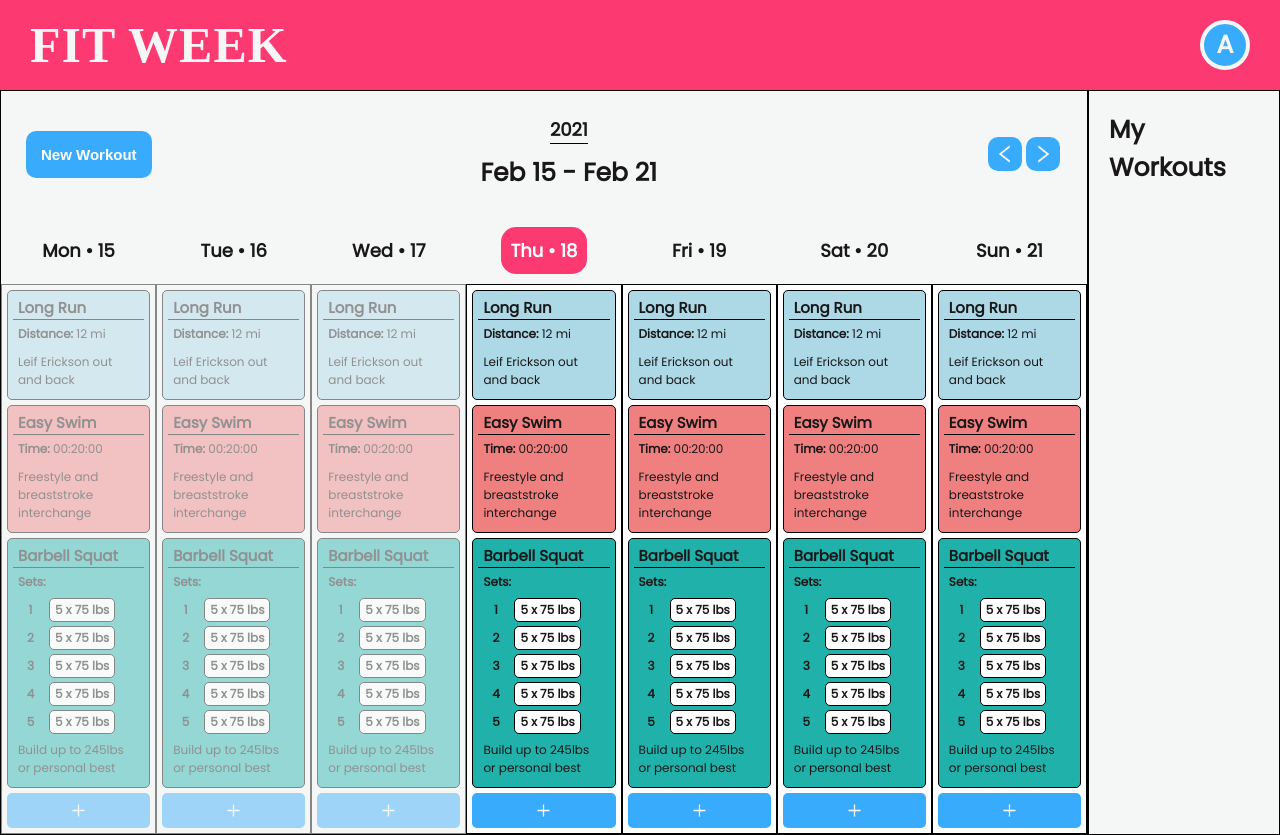
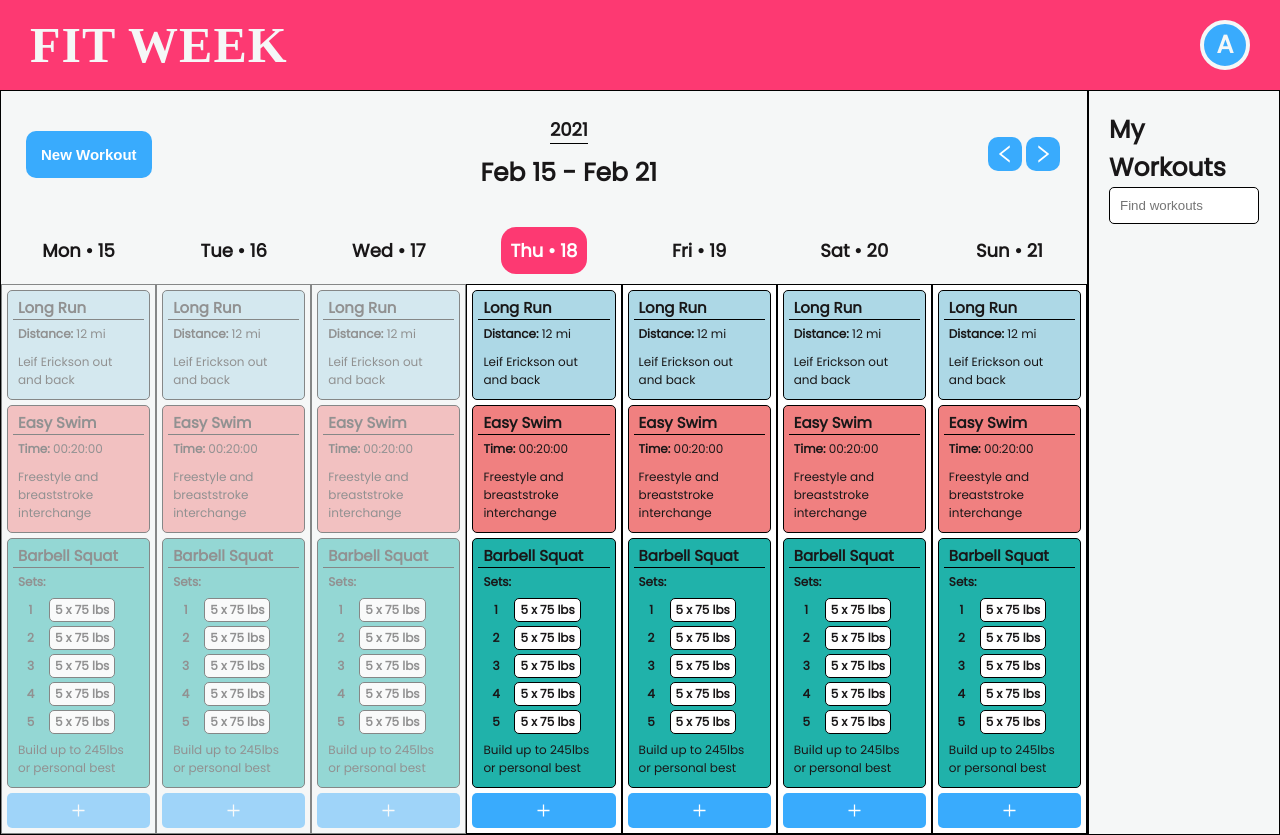
Before and after one commit to ajwpdx/fit-week, a React (Create React App) app: page / in a window 1280 px wide. Built offline with nearby package versions, Linux system fonts and the light colour scheme; a web font is replaced by a local one.

Commit message:
added search bar to AddWorkouts component

```diff
--- a/src/components/SavedWorkouts.js
+++ b/src/components/SavedWorkouts.js
@@ -1,10 +1,25 @@
-import React from 'react'
+import React, {useState} from 'react'
 
 const SavedWorkouts = (props) => {
+
+    const [search, setSearch] = useState('')
+
+    const onChange = (evt) => {
+        setSearch(evt.target.value)
+    }
 
     return (
         <section id='saved-workouts'>
             <h2>My Workouts</h2>
+            <form>
+                <input
+                placeholder='Find workouts'
+                name='search'
+                type='text'
+                value={search}
+                onChange={onChange}
+                />
+            </form>
         </section>
     )
 }
--- a/src/styles/general.scss
+++ b/src/styles/general.scss
@@ -50,6 +50,12 @@ body {
 
   }
 
+  input{
+    padding: 1rem;
+    border-radius: 5px;
+    border:1px solid black;
+  }
+
   button{
     background-color: $color-blue;
     font-weight: bold;
```
Also changed, not shown: 1 other file (tests, documents, lock files or other folders).
